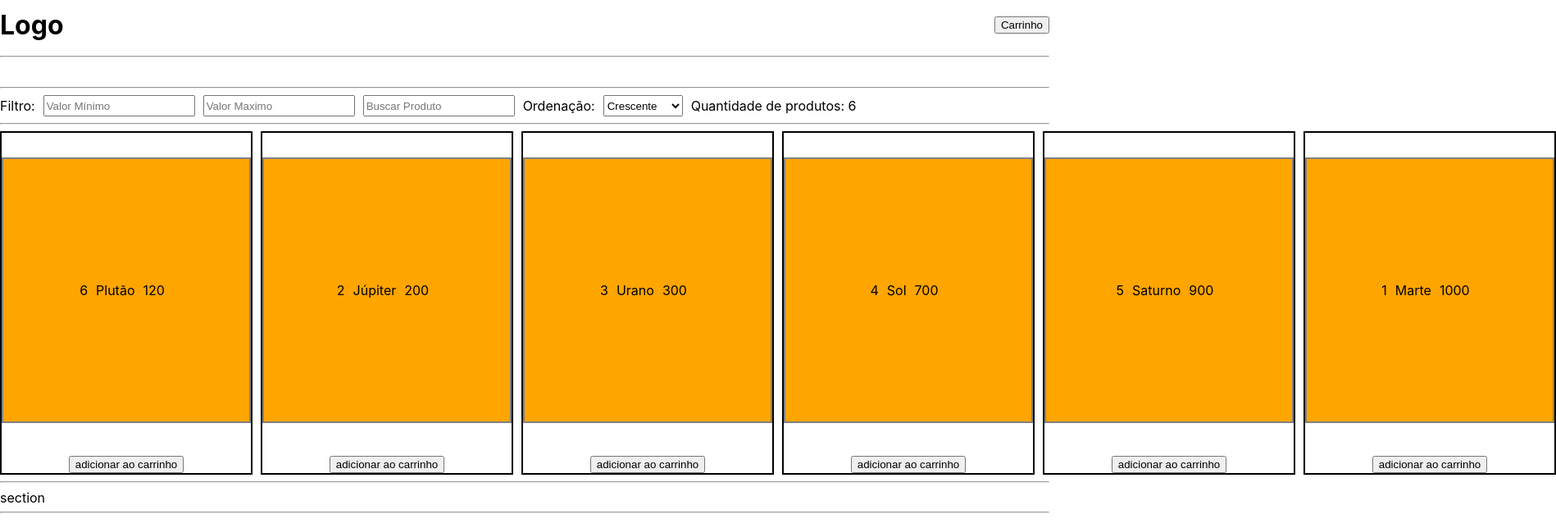
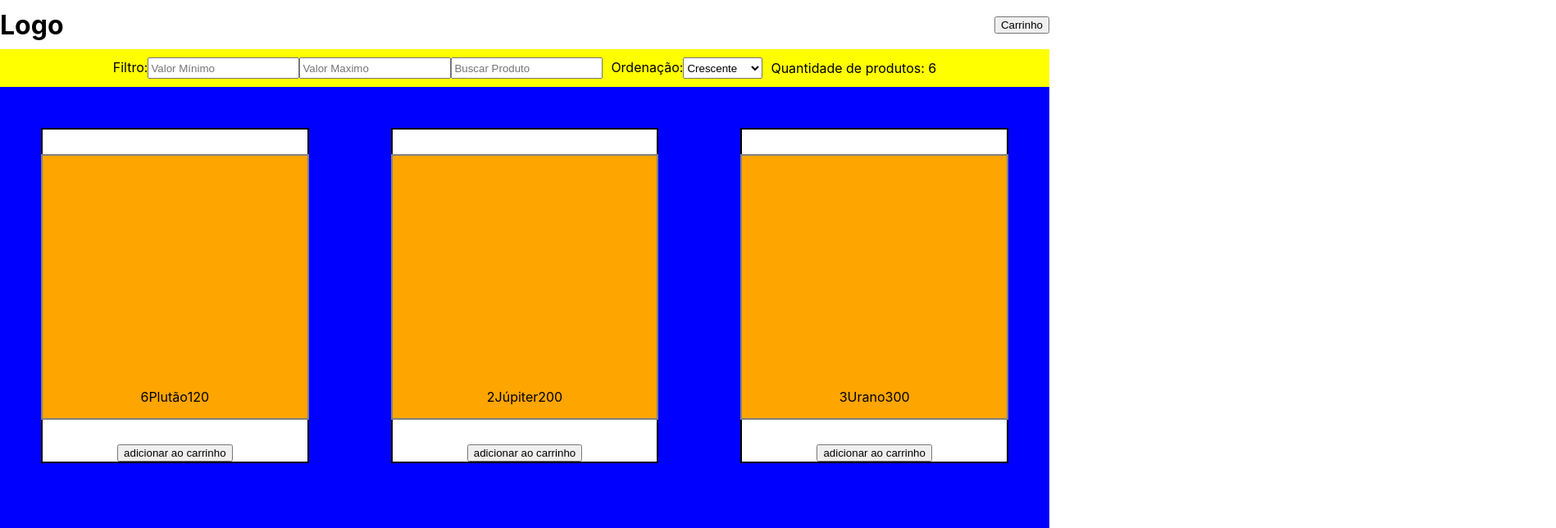
Before and after one commit to future4code/Silveira-labe-commerce8, a React (Create React App) app: page / in a window 1280 px wide. Shown: the top 644 px of the page at 82% size, 1898 px wide, since content can reach past the window. Built offline with nearby package versions, Linux system fonts and the light colour scheme.

Commit message:
Layout Melhorado

```diff
--- a/src/App.js
+++ b/src/App.js
@@ -11,7 +11,23 @@ const MainDiv = styled.div`
 
 `
 
-const MenuSelecao = styled.div`
+const DivFiltros = styled.div`
+  display: flex;
+  align-items: center;
+  justify-content: center;
+  gap: 10px;
+  padding: 10px 0;
+  select{
+    height: 26px;
+  }
+`
+
+const ProdutosNaTela = styled.div`
+  background-color: blue;
+  display: grid;
+  grid-template-columns: 1fr 1fr 1fr;
+  grid-template-rows: 1fr 1fr;
+
 
 `
 
@@ -19,23 +35,18 @@ const DivCard = styled.div`
 border:solid 2px;
 display:flex;
 flex-direction:column;
+background-color: white;
+margin: 50px;
+align-items: center;
 `
 
 const Section = styled.section`
-height: 500px;
-
-div{
-  display: flex;
-  align-items: center;
-  gap: 10px;
-  select{
-    height: 26px;
-  }
+  background-color: yellow;
 
   input{
     height: 20px;
   }
-}
+
 `
 
 
@@ -57,29 +68,29 @@ class App extends React.Component {
 
   addInCart = (id) => {
     listaProdutos.map((produto) => {
-      if(produto.id === id){
-        this.state.filtroCarrinho = [...this.state.filtroCarrinho,produto]
-        this.setState({filtroCarrinho: this.state.filtroCarrinho})
+      if (produto.id === id) {
+        this.state.filtroCarrinho = [...this.state.filtroCarrinho, produto]
+        this.setState({ filtroCarrinho: this.state.filtroCarrinho })
 
       }
     })
   }
 
 
-  delInCart = (id)=>{
+  delInCart = (id) => {
 
-    let novoArray = this.state.filtroCarrinho.filter((item)=>{
+    let novoArray = this.state.filtroCarrinho.filter((item) => {
       return item.id !== id
     })
     this.state.filtroCarrinho = novoArray
-    this.setState({filtroCarrinho: this.state.filtroCarrinho})
+    this.setState({ filtroCarrinho: this.state.filtroCarrinho })
     console.log(this.state.filtroCarrinho)
     console.log(this.state.produtos.length)
   }
 
 
   mudarOrdem = (event) => {
-    this.setState({ ordem: event.target.value  })
+    this.setState({ ordem: event.target.value })
   }
 
   updateValorMin = (event) => {
@@ -129,13 +140,9 @@ class App extends React.Component {
 
     return (
       <MainDiv>
-        <Header onClick={this.delInCart} filtroCarrinho = {this.state.filtroCarrinho}/>
-        <hr />
-        <img />
-        <hr />
+        <Header onClick={this.delInCart} filtroCarrinho={this.state.filtroCarrinho} />
         <Section>
-
-          <div>
+          <DivFiltros>
             <Filter
               busca={this.state.busca}
               valorMin={this.state.valorMin}
@@ -147,21 +154,16 @@ class App extends React.Component {
             <Ordem mudarOrdem={this.mudarOrdem} />
 
             <label>{'Quantidade de produtos: ' + listaProdutosnaTela.length}</label>
-          </div>
-          <hr />
-          <div>
+          </DivFiltros>
+
+          <ProdutosNaTela>
             {
               listaProdutosnaTela
             }
 
-          </div>
-          <hr />
-
-          section
+          </ProdutosNaTela>
         </Section>
-        <hr />
         <Footer>
-
         </Footer>
       </MainDiv>
     );
--- a/src/components/CardProduto/CardProduto.js
+++ b/src/components/CardProduto/CardProduto.js
@@ -7,7 +7,7 @@ const CardContainer = styled.div`
   background-color: orange;
   display: flex;
   justify-content: center;
-  width: 300px;
+  width: 100%;
   height: 320px;
   margin-top: 30px;
   margin-bottom: 30px;
@@ -18,7 +18,7 @@ const CardContainer = styled.div`
 class Card extends React.Component {
 
 
-      render(){
+  render() {
     return (
       <CardContainer>
         <p>{this.props.id}</p>
--- a/src/components/Footer/Footer.js
+++ b/src/components/Footer/Footer.js
@@ -10,20 +10,19 @@ const ContainerFooter = styled.div`
     background-color: rgb(20, 100, 200);
     justify-content: space-around;
     align-items: center;
-    margin-top: 50px;
     height: 100px;
 
     p {
         color: white;
     }
 `
-const RedesSociais = styled.div `
+const RedesSociais = styled.div`
     display: flex;
     flex-direction: column;
     align-items: center;
     justify-content: center;
 `
-const ImagemIcones = styled.div `
+const ImagemIcones = styled.div`
         display: flex;
         width: 207px;
         justify-content: space-around;
@@ -37,16 +36,16 @@ const ImagemIcones = styled.div `
 `
 
 class Footer extends React.Component {
-    render(){
+    render() {
         return (
             <ContainerFooter>
                 <p> 🚀 Galaxy Quest - Passagens de Ida para todo o Sistema Solar 🚀 </p>
 
                 <RedesSociais>
                     <ImagemIcones>
-                        <a href="https://www.instagram.com/" target="_blank"><img src={instagram} alt="Ícone Instagram"/></a>
-                        <a href="https://www.twitter.com/" target="_blank"><img src={twitter} alt="Ícone Twitter"/></a>
-                        <a href="https://www.facebook.com/" target="_blank"><img src={facebook} alt="Ícone Facebook"/></a>
+                        <a href="https://www.instagram.com/" target="_blank"><img src={instagram} alt="Ícone Instagram" /></a>
+                        <a href="https://www.twitter.com/" target="_blank"><img src={twitter} alt="Ícone Twitter" /></a>
+                        <a href="https://www.facebook.com/" target="_blank"><img src={facebook} alt="Ícone Facebook" /></a>
                     </ImagemIcones>
                 </RedesSociais>
             </ContainerFooter>
```
Lines whose indentation alone changed are shown as unchanged.
